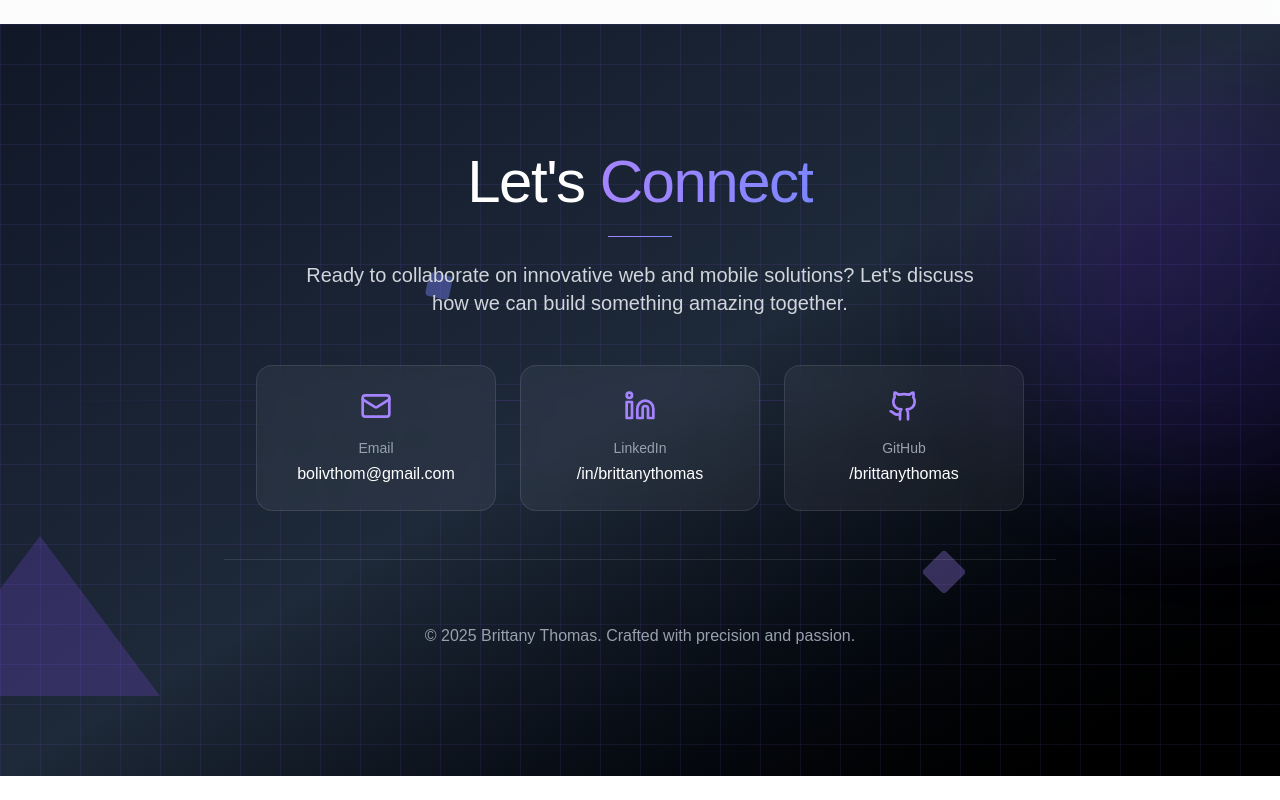
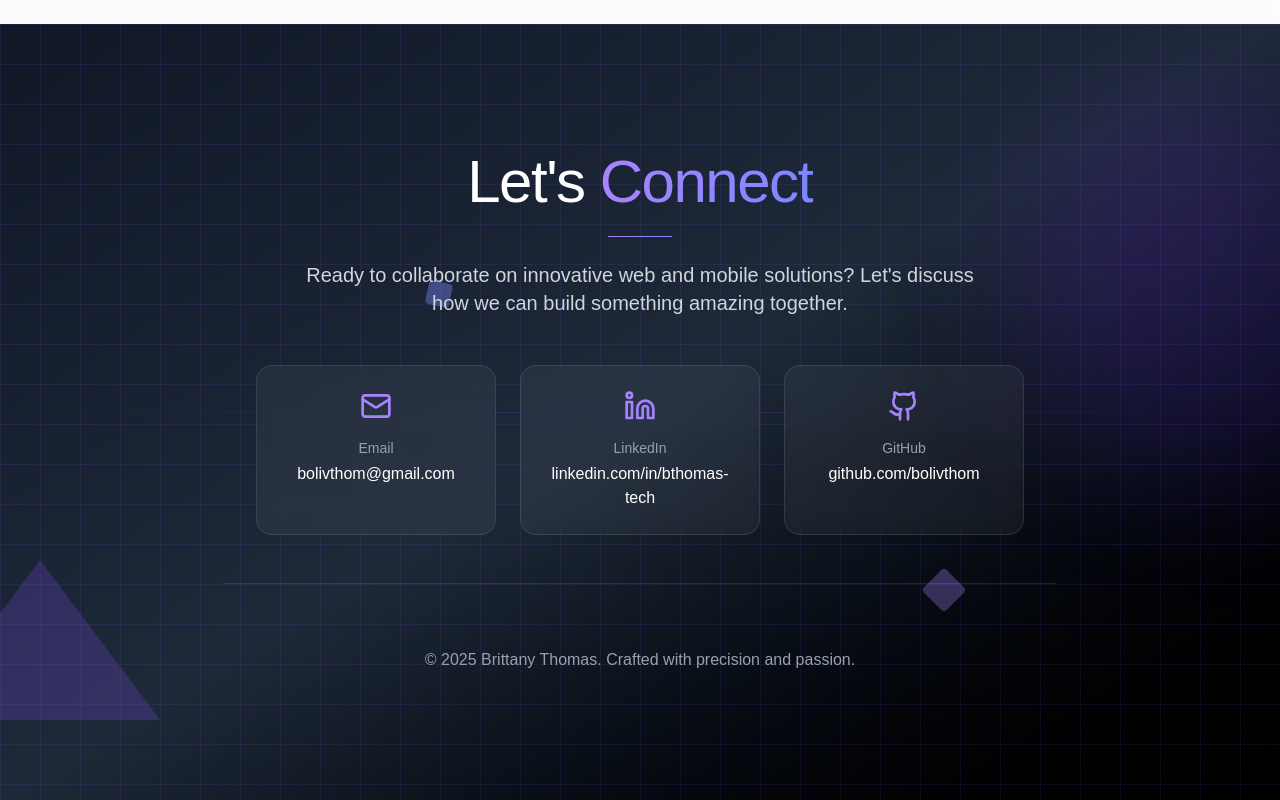
Before and after one commit to bolivthom/personal-website, a Next.js app: page / in a window 1280 px wide. Shown: the part 4304-5104 px from the top of the page. Before the commit the page ends 5080 px from the top, so only its background shows below. Built offline with nearby package versions, Linux system fonts and the light colour scheme.

Commit message:
Updated contact info

```diff
--- a/app/page.tsx
+++ b/app/page.tsx
@@ -641,8 +641,8 @@ const BrittanyResumeWebsite = () => {
             <div className="grid md:grid-cols-3 gap-6 max-w-3xl mx-auto">
               {[
                 { icon: Mail, label: "Email", value: "bolivthom@gmail.com", href: "mailto:bolivthom@gmail.com" },
-                { icon: Linkedin, label: "LinkedIn", value: "/in/brittanythomas", href: "www.linkedin.com/in/bthomas-tech" },
-                { icon: Github, label: "GitHub", value: "/brittanythomas", href: "https://github.com/bolivthom" }
+                { icon: Linkedin, label: "LinkedIn", value: "linkedin.com/in/bthomas-tech", href: "www.linkedin.com/in/bthomas-tech" },
+                { icon: Github, label: "GitHub", value: "github.com/bolivthom", href: "https://github.com/bolivthom" }
               ].map((contact, index) => (
                 <a
                   key={index}
```
